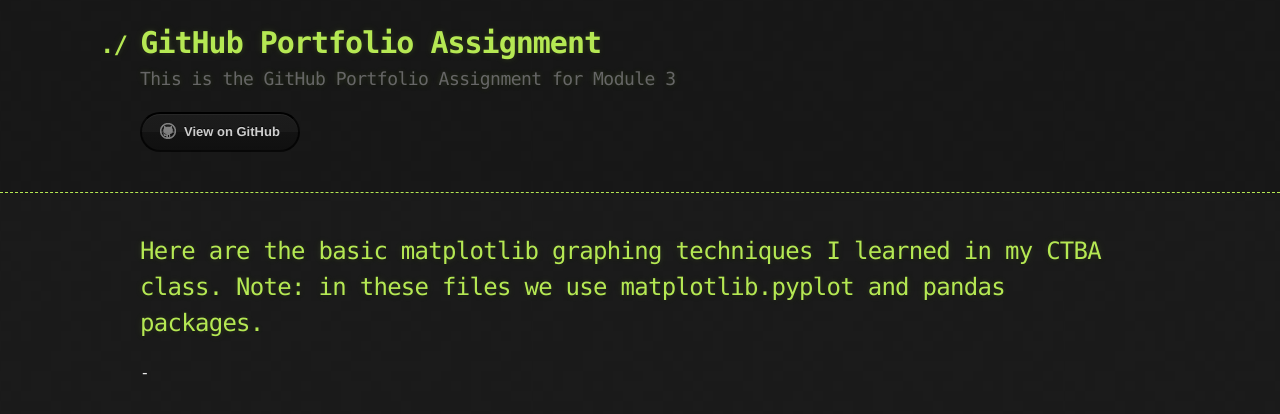
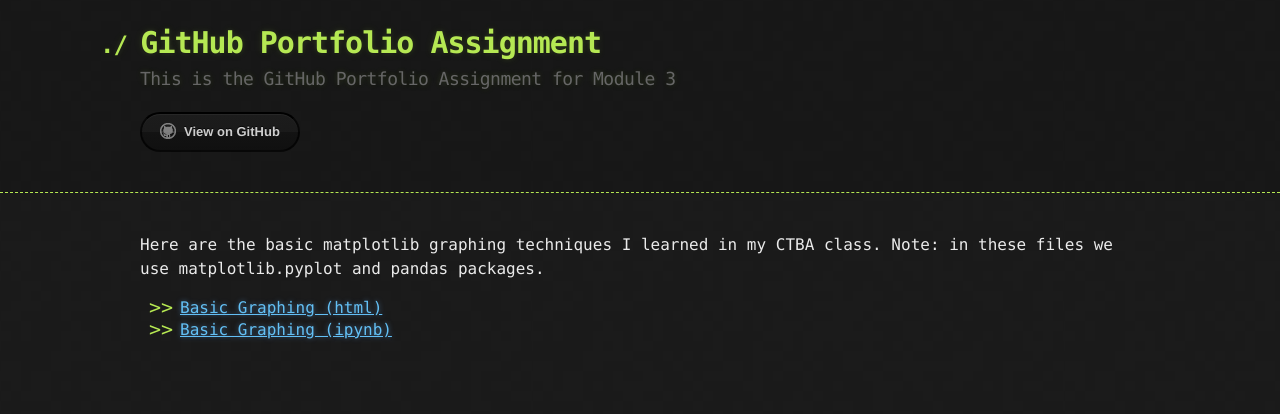
Before and after one commit to githubmicah/githubmicah.github.io, a Jekyll site: the page built from basicmatplotlib/index.md, in a window 1280 px wide. Shown: the top 414 px of the page. Built offline with Jekyll 4.4.1, drawn with Linux system fonts in a browser that asks for light colours; our own code applies the rules of GitHub Pages for plain Markdown files.

Commit message:
Update index.md

```diff
--- a/basicmatplotlib/index.md
+++ b/basicmatplotlib/index.md
@@ -4,5 +4,5 @@
 ---
 
 Here are the basic matplotlib graphing techniques I learned in my CTBA class. Note: in these files we use matplotlib.pyplot and pandas packages.
--
--
+- [Basic Graphing (html)](BasicGraphAssignment.html)
+- [Basic Graphing (ipynb)](BasicGraphAssignment.ipynb)
```
